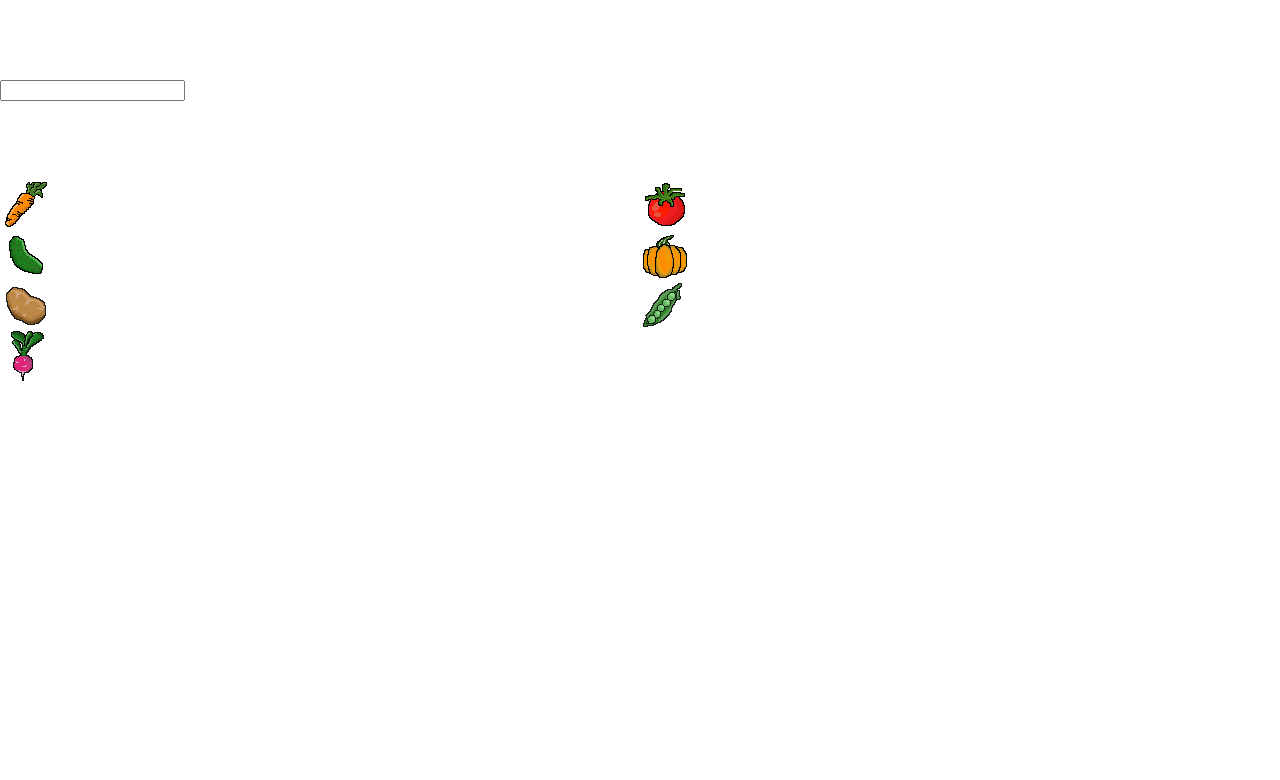
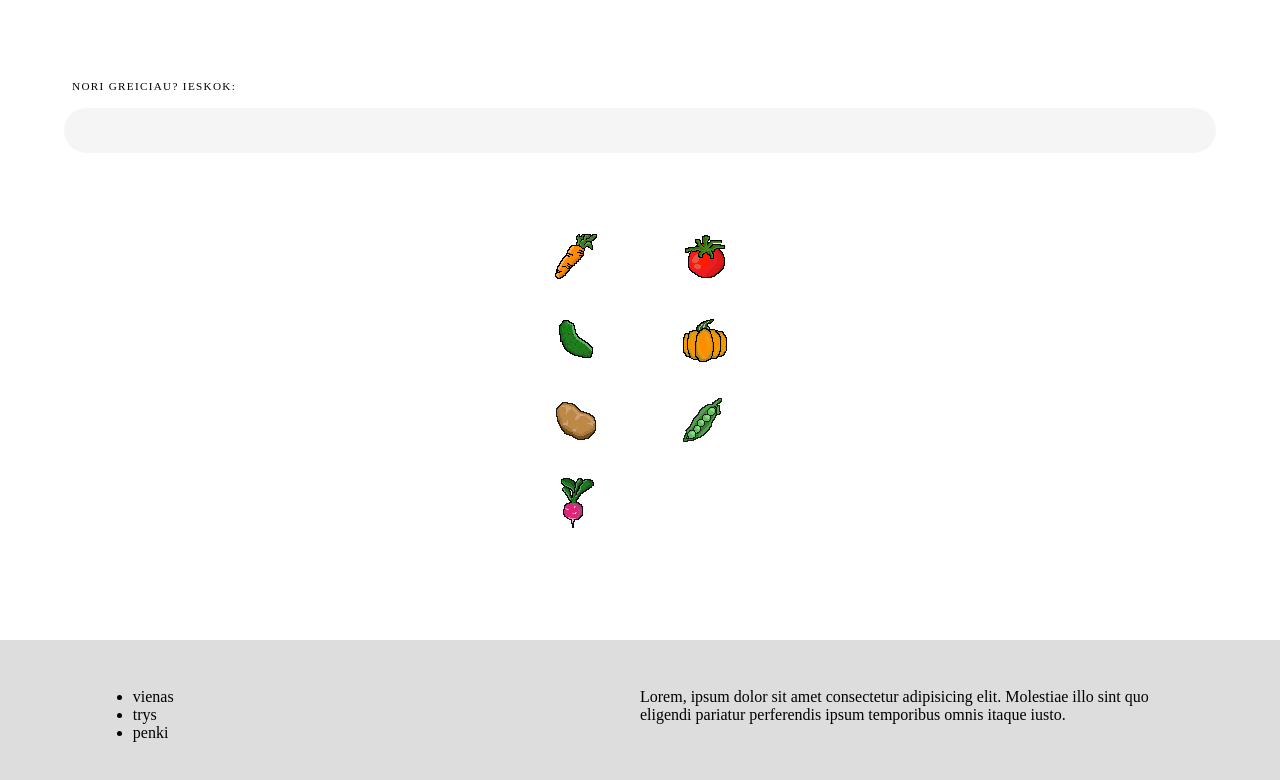
Before and after one commit to ivenckunas/pazinkdarza-ts, a React (Vite) app: page / in a window 1280 px wide. Shown: the top 780 px of the page. Built offline with nearby package versions, Linux system fonts and the light colour scheme.

Commit message:
footer init

```diff
--- a/src/Components/Details/details.scss
+++ b/src/Components/Details/details.scss
@@ -11,7 +11,34 @@
 
   .buttons {
     position: fixed;
-    bottom: 0;
-    right: 0;
+    bottom: 1rem;
+    right: 1rem;
+    display: flex;
+    gap: 0.5rem;
+
+    button {
+      background: #FBCA1F;
+      font-family: inherit;
+      padding: 0.6em 1.3em;
+      font-weight: 900;
+      font-size: 18px;
+      border: 3px solid black;
+      border-radius: 0.4em;
+      box-shadow: 0.1em 0.1em;
+
+      &:disabled {
+        opacity: 0.8;
+      }
+    }
+
+    button:hover {
+      transform: translate(-0.05em, -0.05em);
+      box-shadow: 0.15em 0.15em;
+    }
+
+    button:active {
+      transform: translate(0.05em, 0.05em);
+      box-shadow: 0.05em 0.05em;
+    }
   }
 }
--- /dev/null
+++ b/src/Components/Footer/Footer.tsx
@@ -0,0 +1,18 @@
+import './footer.scss';
+
+function Footer() {
+	return (
+		<div className='footer-container'>
+			<div className='footer-content'>
+				<ul>
+					<li>vienas</li>
+					<li>trys</li>
+					<li>penki</li>
+				</ul>
+				<p>Lorem, ipsum dolor sit amet consectetur adipisicing elit. Molestiae illo sint quo eligendi pariatur perferendis ipsum temporibus omnis itaque iusto.</p>
+			</div>
+		</div>
+	);
+}
+
+export default Footer;
--- /dev/null
+++ b/src/Components/Footer/footer.scss
@@ -0,0 +1,13 @@
+.footer-container {
+  background: #dddddd;
+  height: min(10rem, 20vh);
+  width: 100dvw;
+  padding: 2rem;
+
+  .footer-content {
+    width: min(90%, 1400px);
+    margin: auto;
+    display: grid;
+    grid-template-columns: 50% 50%;
+  }
+}
--- a/src/Components/Home/Home.tsx
+++ b/src/Components/Home/Home.tsx
@@ -1,12 +1,14 @@
 import './home.scss';
 import VegGrid from '../VegGrid/VegGrid';
 import SearchBar from '../SearchBar/SearchBar';
+import Footer from '../Footer/Footer';
 
 function Home() {
 	return (
-		<div className='home-container'>
+		<div className='container'>
 			<SearchBar />
 			<VegGrid />
+			<Footer />
 		</div>
 	);
 }
--- a/src/Components/Home/home.scss
+++ b/src/Components/Home/home.scss
@@ -1,4 +1,11 @@
-.home-container {
-  max-width: 1400px;
-  margin: 5rem auto;
+.container {
+  display: flex;
+  flex-direction: column;
+  justify-content: center;
+  align-items: center;
+  height: 100dvh;
+  width: min(90%, 1400px);
+  margin: auto;
+  padding-top: 5rem;
+
 }
--- a/src/Components/SearchBar/SearchBar.tsx
+++ b/src/Components/SearchBar/SearchBar.tsx
@@ -1,6 +1,6 @@
-import React, {useContext, useRef, useState, useEffect} from 'react';
+import {useContext, useRef, useState, useEffect} from 'react';
+import './searchBar.scss';
 import dataArr from '../../data/dataArr';
-import './searchBar.scss';
 import MainContext from '../../Context/MainContext';
 
 function SearchBar() {
@@ -23,7 +23,8 @@ function SearchBar() {
 	};
 
 	return (
-		<div>
+		<div className='search-container'>
+			<div className='label'>Nori greiciau? Ieskok:</div>
 			<input
 				type='text'
 				onChange={(e) => {
--- a/src/Components/SearchBar/searchBar.scss
+++ b/src/Components/SearchBar/searchBar.scss
@@ -0,0 +1,26 @@
+.search-container {
+  display: flex;
+  flex-direction: column;
+  width: 100%;
+
+  .label {
+    font-size: .7rem;
+    font-weight: 400;
+    text-transform: uppercase;
+    letter-spacing: +1.3px;
+    margin-bottom: 1rem;
+    margin-left: 0.5rem;
+  }
+
+  input {
+    width: 100%;
+    width: 100%;
+    height: 2.8rem;
+    background: #f5f5f5;
+    outline: none;
+    border: none;
+    border-radius: 1.625rem;
+    padding: 0 3.5rem 0 1.5rem;
+    font-size: 1rem;
+  }
+}
--- a/src/Components/VegGrid/vegGrid.scss
+++ b/src/Components/VegGrid/vegGrid.scss
@@ -1,7 +1,9 @@
 .grid-container {
+  flex-grow: 1;
   margin: 5rem 0;
   display: grid;
   grid-template-columns: repeat(2, 1fr);
+  column-gap: 5rem;
 
   .single-veg {
     display: flex;
```
Also changed, not shown: src/data/dataArr.tsx (+30 -24 lines).
